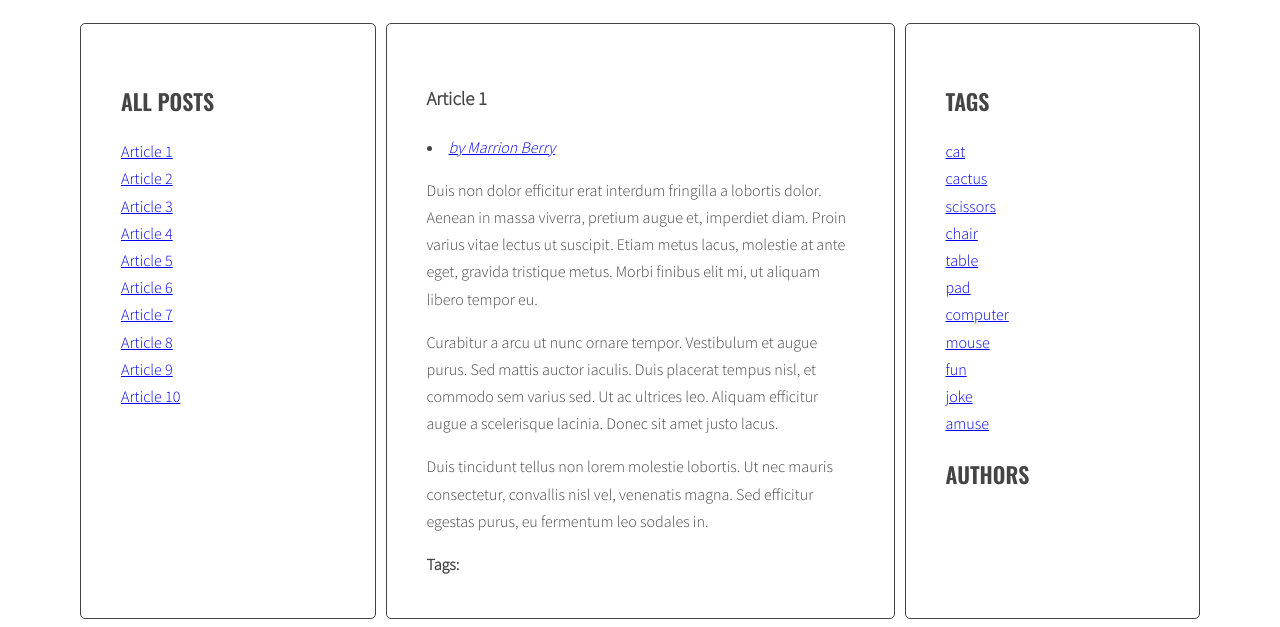
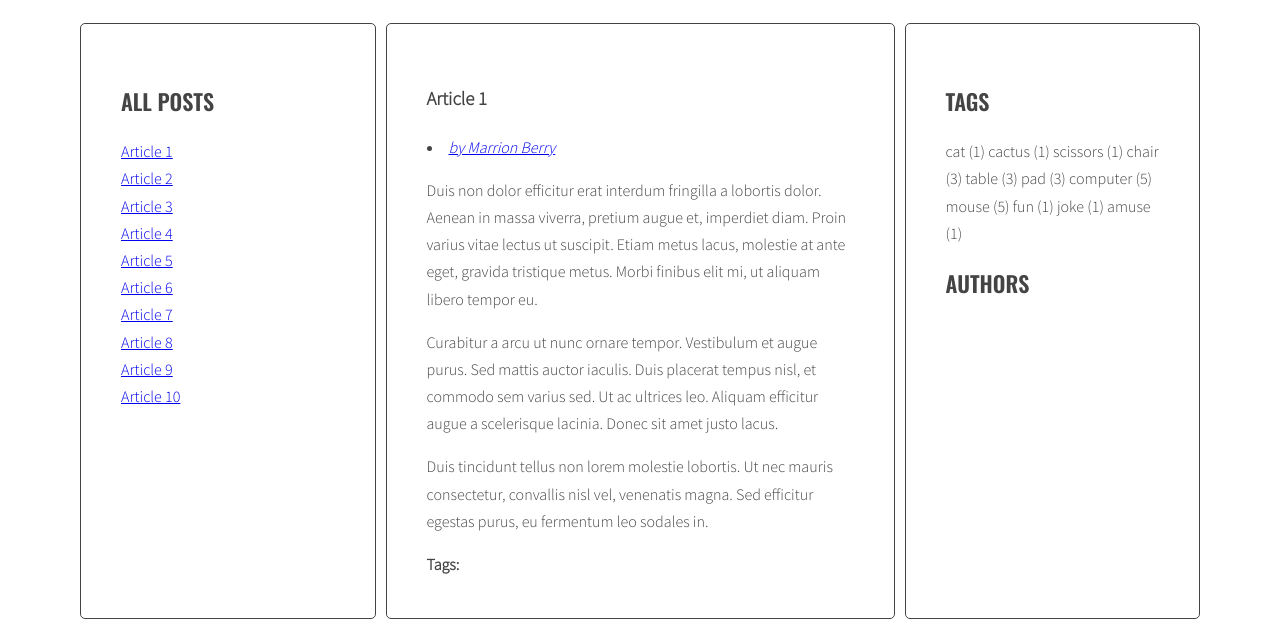
Before and after one commit to rafalhen/javascript-blog, a website: page index.html in a window 1280 px wide. Shown: the part 220-847 px from the top of the page. Drawn offline with nearby package versions, Linux system fonts and the light colour scheme.

Commit message:
tagsandauthors2

```diff
--- a/index.html
+++ b/index.html
@@ -81,9 +81,7 @@
             <div class="post-tags">
               <p><strong>Tags:</strong></p>
               <ul class="list list-horizontal">
-                <li><a href="#">tutorials</a></li>
-                <li><a href="#">code</a></li>
-                <li><a href="#">design</a></li>
+
               </ul>
             </div>
           </article>
@@ -192,13 +190,9 @@
         </section>
         <aside class="sidebar">
           <h2 class="section-title">Tags</h2>
-          <ul class="list tags">
-
-          </ul>
+          <ul class="list tags"></ul>
           <h2 class="section-title">Authors</h2>
-          <ul class="list authors">
-
-          </ul>
+          <ul class="list authors"></ul>
         </aside>
       </main>
     </div>
--- a/js/script.js
+++ b/js/script.js
@@ -98,8 +98,8 @@
   /* generatetags */
 
     function generateTags(){
-      /* create a new variable allTags with an empty array */
-      let allTags = [];
+      /* "NEW" create a new variable allTags with an empty object */
+      let allTags = {};
 
       /* find all articles*/
       const articles = document.querySelectorAll('.post');
@@ -132,10 +132,12 @@
           /* add generated code to html variable */
           html = html + linkHTML;
 
-          /* NEW check if the link is NOT already in allTags */
-          if(allTags.indexOf(linkHTML) == -1){
-          /* NEW add generated code code to allTags array */
-            allTags.push(linkHTML);
+          /* "NEW" check if the link is NOT already in allTags */
+          if(!allTags[tag]) {
+          /* "NEW" add generated code code to allTags array */
+            allTags[tag] = 1;
+          } else {
+            allTags[tag]++;
           }
 
         /* END LOOP: for each tag */
@@ -151,13 +153,20 @@
       /* END LOOP: for every article: */
       }
 
-      /* find list of tags in right column */
+      /* "NEW" find list of tags in right column */
       const tagList = document.querySelector('.tags');
 
-      /* add html from allTags to tagList */
-      tagList.innerHTML = allTags.join(' ');
+      /* "NEW" create variable for all links HTML code */
+      let allTagsHTML = '';
 
+      /* "NEW" START LOOP: for each tag in allTags */
+      for(let tag in allTags){
+        /* "NEW" generate code of a link and add it to allTagsHTML */
+        allTagsHTML += tag + ' (' + allTags[tag] + ') ';
+      }
 
+      /* "NEW" add HTML from allTagsHTML to tagList */
+      tagList.innerHTML = allTagsHTML;
 
     }
 
```
